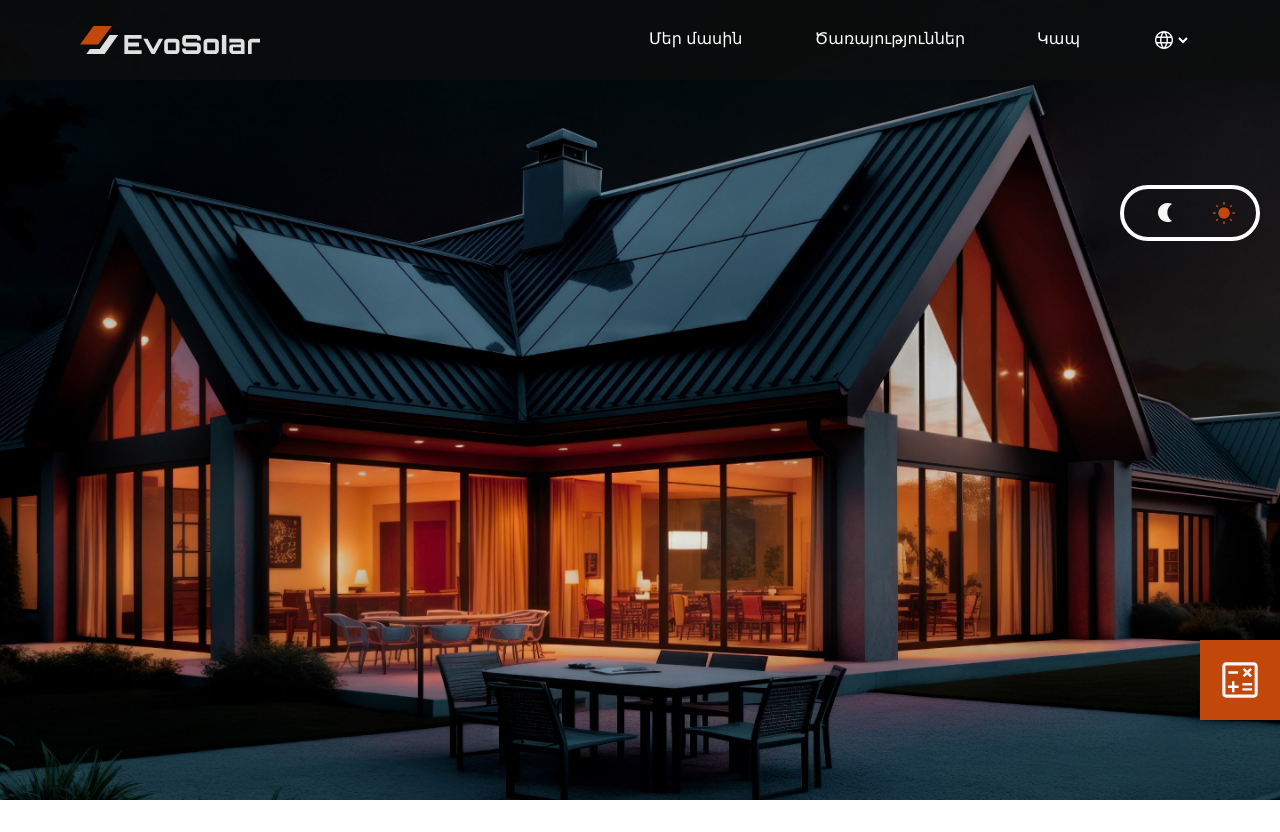
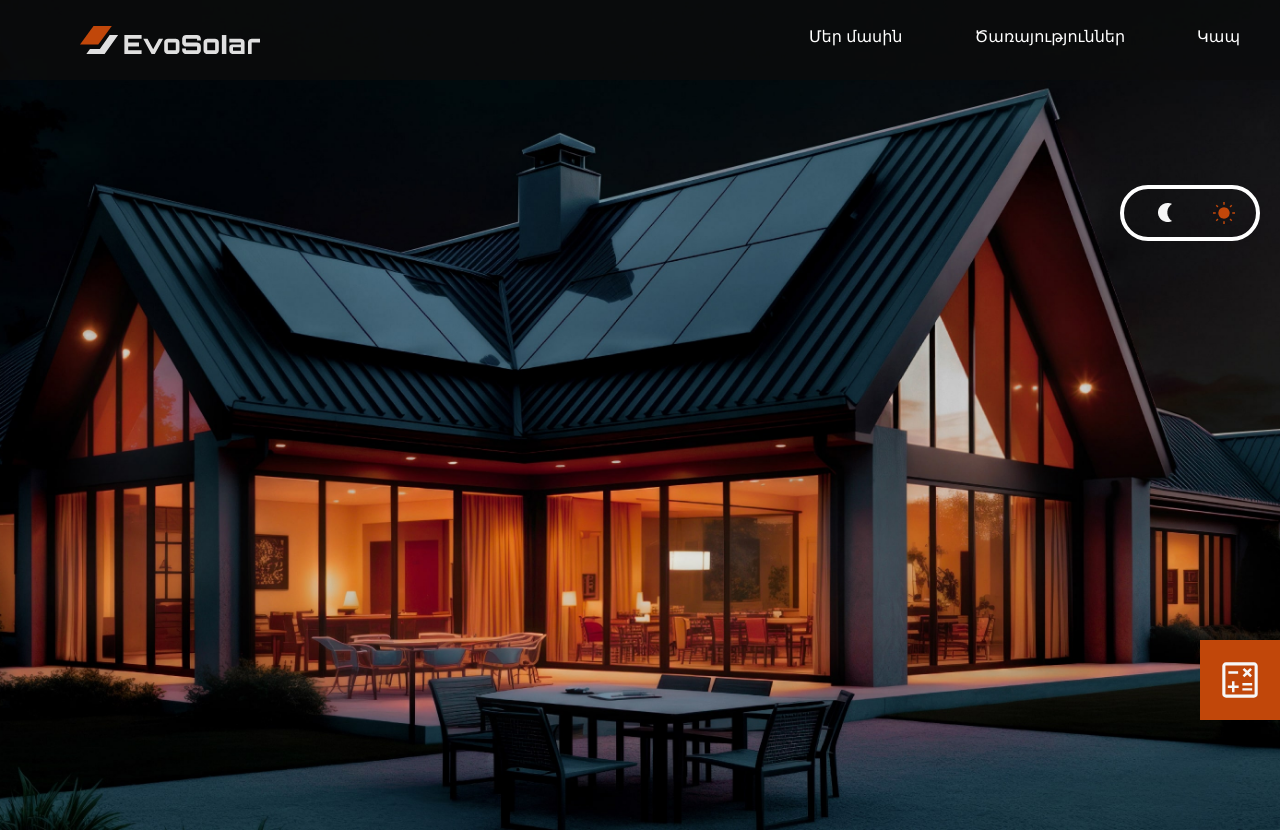
Before and after one commit to Birdman1104/evosolar-website, a Vue app: page / in a window 1280 px wide. Shown: the top 832 px of the page. Built offline with nearby package versions, Linux system fonts and the light colour scheme.

Commit message:
header tasks done

```diff
--- a/src/components/AboutUs.vue
+++ b/src/components/AboutUs.vue
@@ -1,6 +1,6 @@
 <template>
     <!-- <section class="hero-section"> -->
-    <div class="hero-content">
+    <div id="about" class="hero-content">
         <div class="hero-image">
             <img src="/images/roof.png" alt="Roof with solar panels" />
             <div class="image-bg-layer"></div>
--- a/src/components/EmailContact.vue
+++ b/src/components/EmailContact.vue
@@ -1,7 +1,7 @@
 <template>
     <div class="contact-wrapper" ref="root">
 
-        <div class="contact-form">
+        <div  id="contact" class="contact-form" >
             <h3 class="contact-title">{{ translationStore.t('contactUs', 'title') }}</h3>
             <form class="form" @submit.prevent="submitForm">
                 <div class="input-group">
--- a/src/components/HeaderComponent.vue
+++ b/src/components/HeaderComponent.vue
@@ -1,5 +1,5 @@
 <script setup>
-import { inject, ref, provide } from "vue";
+import { inject, ref, provide, onMounted, onUnmounted } from "vue";
 import ThemeToggle from "./ThemeToggle.vue";
 const translationStore = inject("translationStore");
 const currentHour = new Date().getHours();
@@ -7,11 +7,16 @@ const isDark = ref(currentHour < 8 || currentHour > 20);
 provide("isDark", isDark);
 
 const isMenuOpen = ref(false);
+const hideMenu = ref(false);
 const dropdownOpen = ref(false);
 const langOptions = {
-  hy: { value: 'hy', label: 'Հա' },
+  hy: { value: 'hy', label: 'ՀԱ' },
   en: { value: 'en', label: 'EN' }
 }
+
+const prevScrollPos = ref(window.top.scrollY);
+
+
 
 const handleClick = (lang) => {
   if (translationStore) {
@@ -34,27 +39,32 @@ const toggleDropdown = () => {
 const backToCalculator = () => {
   toggleMenu()
 }
+
+const handleNavBarScroll = () => {
+
+  if (prevScrollPos.value < window.top.scrollY) {
+    hideMenu.value = true;
+  } else {
+    hideMenu.value = false;
+
+  }
+  prevScrollPos.value = window.top.scrollY
+}
+
+
+onMounted(() => {
+  window.addEventListener('scroll', handleNavBarScroll, true)
+})
+
+onUnmounted(() => {
+  window.removeEventListener('scroll', handleNavBarScroll, true)
+})
 </script>
 
-<script>
-export default {
-  data() {
-    return {
-
-
-    };
-  },
-  methods: {
-
-
-
-  },
-};
-</script>
 
 <template>
   <header class="header" :class="{ 'header-dark': isDark, 'header-light': !isDark }">
-    <div class="flex flex-row items-center justify-between w-screen text-base header-content p-4 md:p-[30px]">
+    <div class="header-content " :class="{ 'hide': hideMenu, 'show': !hideMenu }">
       <img src="/images/Logo.svg" alt="Logo" class="logo" />
       <nav class="flex flex-row ">
         <div class="dropdown-menu flex flex-row " id="myLinks">
@@ -96,10 +106,13 @@ export default {
       </button>
     </div>
     <div class="dropdown-menu flex flex-row " :class="{ 'active': isMenuOpen }" id="myLinks">
-      <div class="menu-item mr-[72px]"><a href="#about">{{ translationStore.t('header', 'about') }}</a></div>
-      <div class="menu-item mr-[72px]"><a href="#services">{{ translationStore.t('header', 'services') }}</a>
+      <div class="menu-item mr-[72px]" @click="backToCalculator"><a href="#about">{{ translationStore.t('header',
+          'about') }}</a></div>
+      <div class="menu-item mr-[72px]" @click="backToCalculator"><a href="#services">{{ translationStore.t('header',
+          'services') }}</a>
       </div>
-      <div class="menu-item mr-[72px]"><a href="#contact">{{ translationStore.t('header', 'contacts') }}</a></div>
+      <div class="menu-item mr-[72px]" @click="backToCalculator"><a href="#contact">{{ translationStore.t('header',
+          'contacts') }}</a></div>
     </div>
   </div>
 </template>
@@ -116,10 +129,11 @@ export default {
 .header {
   background-size: cover;
   background-position: center;
-  height: 100vh;
+  height: 830px;
   display: flex;
   align-items: flex-start;
   justify-content: space-between;
+  background-repeat: no-repeat;
 }
 
 .header-dark {
@@ -130,7 +144,22 @@ export default {
   background-image: url('/images/hero.jpg');
 }
 
+.show {
+  position: fixed;
+  z-index: 10000;
+}
+
+
+.hide {
+  position: unset;
+}
+
 .header-content {
+  display: flex;
+  justify-content: space-between;
+  padding: 30px;
+  width: 100%;
+  font-size: 16px;
   background-color: rgba(13, 13, 13, 0.75);
   padding: 26px 80px;
 }
@@ -240,11 +269,12 @@ export default {
 @media (max-width: 768px) {
 
   .header-content {
-    padding: 30px;
+    padding: 30px 0;
   }
 
   .logo {
     width: 130px;
+    margin-left: 30px;
   }
 
   .dropdown-menu {
@@ -264,6 +294,8 @@ export default {
 
   .menu-toggle {
     display: block;
+    margin-right: 30px;
+
   }
 
   .menu-item {
```
